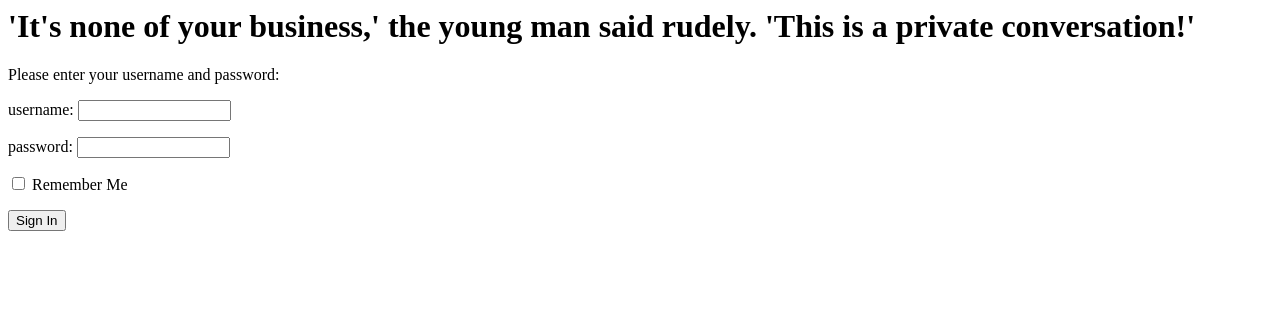
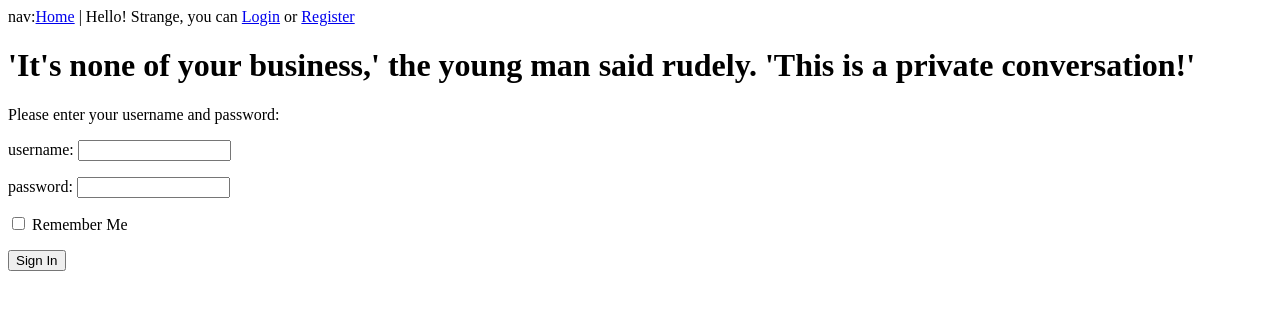
Before and after one commit to HB6H057/logStream, a Flask app: page /manage/login in a window 1280 px wide. Shown: the top 310 px of the page. Run offline with Flask 2, Linux system fonts and the light colour scheme.

Commit message:
implement login and logout

```diff
--- a/app/__init__.py
+++ b/app/__init__.py
@@ -9,5 +9,6 @@ db = SQLAlchemy(app)
 login_manager = LoginManager()
 login_manager.session_protection = 'strong'
 login_manager.login_view = 'manage.login'
+login_manager.init_app(app)
 
 from app import views, models
--- a/app/models.py
+++ b/app/models.py
@@ -1,8 +1,9 @@
 from app import db, login_manager
+from flask.ext.login import UserMixin
 from werkzeug.security import generate_password_hash, check_password_hash
 
 
-class User(db.Model):
+class User(UserMixin, db.Model):
     id            = db.Column(db.Integer, primary_key=True)
     email         = db.Column(db.String(120), index=True, unique=True)
     nickname      = db.Column(db.String(64))
@@ -22,8 +23,7 @@ class User(db.Model):
         return check_password_hash(self.password_hash, password)
 
     def __repr__(self):
-        return '<User %r>' % self.username
-
+        return '<User %r>' % self.nickname
 
 @login_manager.user_loader
 def load_user(user_id):
--- a/app/templates/base.html
+++ b/app/templates/base.html
@@ -7,6 +7,13 @@
         {% endif %}
     </head>
     <body>
+      <div>nav:<a href="{{ url_for('index') }}">Home</a>
+         | Hello! {% if current_user.is_authenticated() %}
+        {{ current_user.nickname }}, you can <a href="{{ url_for('logout') }}">logout</a>
+        {% else %}
+        Strange, you can <a href="{{ url_for('login') }}">Login</a> or <a href="{{ url_for('register') }}">Register</a>
+        {% endif %}
+      </div>
         {%with messages = get_flashed_messages()%}
         {% if messages %}
         <ul>
--- a/app/templates/index.html
+++ b/app/templates/index.html
@@ -1,4 +1,4 @@
 {% extends "base.html" %}
 {% block content %}
-<h1>Hello, {{user.nickname}}!</h1>
+<h1>this is a default page</h1>
 {% endblock %}
--- a/app/views.py
+++ b/app/views.py
@@ -1,4 +1,5 @@
 from flask import render_template, flash, redirect, url_for
+from flask.ext.login import login_user, logout_user, login_required
 from app import app, db
 from app.models import User
 from app.forms import LoginForm, RegistrationForm
@@ -6,19 +7,22 @@ from app.forms import LoginForm, RegistrationForm
 
 @app.route('/')
 def index():
-    user     = {'nickname': 'HB6H057'}
     title    = 'logStream'
-    subtitle = "Still haven't turned in your log!?"
+    subtitle = 'The cake is a lie!!'
+    return render_template('index.html', title=title, subtitle=subtitle)
 
-    return render_template('index.html', user=user, title=title, subtitle=subtitle)
 
 @app.route('/manage/login', methods=['GET', 'POST'])
 def login():
     form = LoginForm()
     if form.validate_on_submit():
-        flash('welcome ' + form.username.data)
-        return redirect('/')
-
+        user = User.query.filter_by(username=form.username.data).first()
+        if user is not None and user.verify_password(form.password.data):
+            login_user(user, form.remember.data)
+            flash('welcome ' + form.username.data)
+            return redirect(url_for('index'))
+        flash('Invalid username and password')
+        return redirect(url_for('index'))
     return render_template('login.html', form=form)
 
 
@@ -33,3 +37,10 @@ def register():
         flash('You can login Now !')
         return redirect(url_for('index'))
     return render_template('register.html', form=Form)
+
+@app.route('/manage/logout')
+@login_required
+def logout():
+    logout_user()
+    flash('You have been logged out.')
+    return redirect(url_for('index'))
```
Also changed, not shown: app.db, 3 other files.
